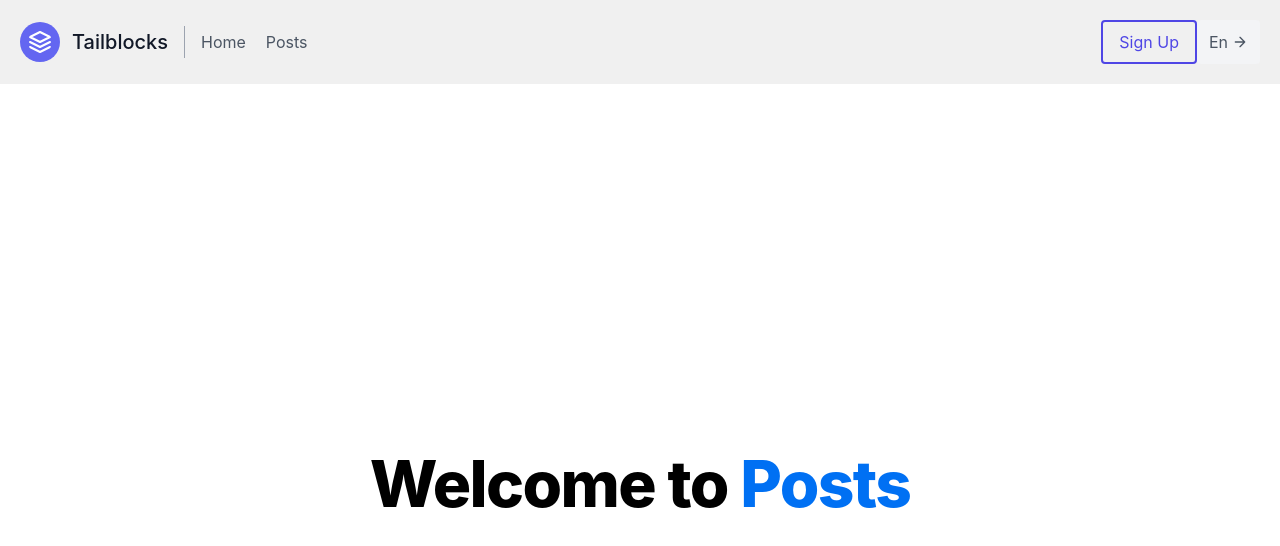
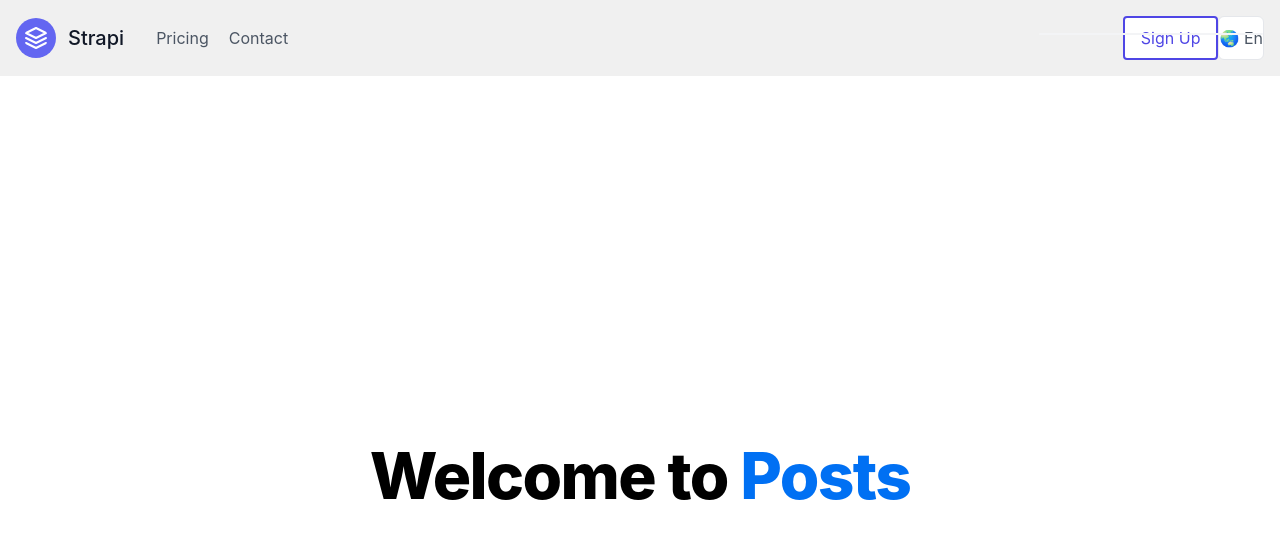
Before and after one commit to PaulBratslavsky/next-13-corporate-template, a Next.js app: page / in a window 1280 px wide. Shown: the top 546 px of the page. Built offline with nearby package versions, Linux system fonts and the light colour scheme.

Commit message:
continue with navbar styling

```diff
--- a/app/layout.jsx
+++ b/app/layout.jsx
@@ -1,5 +1,7 @@
+"use client" // declare a NextJs13 component as a client component
 import Link from "next/link";
 import "./globals.css";
+import { Menu } from "@headlessui/react";
 
 export default function RootLayout({ children }) {
   return (
@@ -16,27 +18,56 @@ export default function RootLayout({ children }) {
             <Link href="/posts">Posts</Link>
           </nav>
         </header> */}
-        <header className="text-gray-600 body-font">
-          <div className="container mx-auto flex flex-wrap p-1 flex-col md:flex-row items-center">
-            <a className="flex title-font font-medium items-center text-gray-900 mb-4 md:mb-0">
+        <header className="text-gray-600">
+          <div className="container flex flex-col flex-wrap items-center p-1 mx-auto lg:p-0 md:flex-row">
+            <a className="flex items-center mb-4 font-medium text-gray-900 title-font md:mb-0">
               {/* will substitute strapi logo here, first designing navbar */}
-              <svg xmlns="http://www.w3.org/2000/svg" fill="none" stroke="currentColor" stroke-linecap="round" stroke-linejoin="round" stroke-width="2" className="w-10 h-10 text-white p-2 bg-indigo-500 rounded-full" viewBox="0 0 24 24">
+              <svg xmlns="http://www.w3.org/2000/svg" fill="none" stroke="currentColor" stroke-linecap="round" stroke-linejoin="round" stroke-width="2" className="w-10 h-10 p-2 text-white bg-indigo-500 rounded-full" viewBox="0 0 24 24">
                 <path d="M12 2L2 7l10 5 10-5-10-5zM2 17l10 5 10-5M2 12l10 5 10-5"></path>
               </svg>
-              <span className="ml-3 text-xl">Tailblocks</span>
+              <span className="ml-3 text-xl">Strapi</span>
             </a>
-            <nav className="md:mr-auto md:ml-4 md:py-1 md:pl-4 md:border-l md:border-gray-400	flex flex-wrap items-center text-base justify-center">
-              <Link className='mr-5 hover:text-gray-900' href='/'>Home</Link>
-              <Link className='mr-5 hover:text-gray-900' href="/posts">Posts</Link>
+            <nav className="flex flex-wrap items-center justify-center text-base md:mr-auto md:ml-4 md:py-1 md:pl-4">
+              <Link className='mr-5 hover:text-gray-900' href='/'>Pricing</Link>
+              <Link className='mr-5 hover:text-gray-900' href="/posts">Contact</Link>
             </nav>
-            <div className="flex justify-between">
-            <button className="inline-flex items-center border-2 py-2 px-4 focus:outline-none hover:bg-gray-200 rounded text-base mt-4 md:mt-0 text-indigo-600 hover:text-black border-indigo-600">Sign Up
+            <div className="flex justify-between w-auto">
+            <button className="inline-flex items-center px-4 py-2 mt-4 text-base text-indigo-600 bg-white border-2 border-indigo-600 rounded focus:outline-none hover:bg-gray-200 md:mt-0 hover:text-black">Sign Up
             </button>
-            <button className="inline-flex items-center bg-gray-100 border-0 py-1 px-3 focus:outline-none hover:bg-gray-200 rounded text-base mt-4 md:mt-0">En
+            {/* <button className="inline-flex items-center px-3 py-1 mt-4 text-base bg-gray-100 border-0 rounded focus:outline-none hover:bg-gray-200 md:mt-0">En
               <svg fill="none" stroke="currentColor" stroke-linecap="round" stroke-linejoin="round" stroke-width="2" className="w-4 h-4 ml-1" viewBox="0 0 24 24">
                 <path d="M5 12h14M12 5l7 7-7 7"></path>
               </svg>
-            </button>
+            </button> */}
+            <div className="relative inline-flex items-stretch bg-white border rounded-md">
+              <Menu>
+                <Menu.Button>🌏 En </Menu.Button>
+                  <div className="absolute right-0 z-10 w-56 mt-4 origin-top-right bg-white border border-gray-100 rounded-md shadow-lg">
+                  <Menu.Items>
+                    <Menu.Item>
+                      {({ active }) => (
+                        <a
+                          className={`${active && "block rounded-lg px-4 py-2 text-sm text-gray-500 hover:bg-gray-50 hover:text-gray-700"}`}
+
+                        >
+                          En
+                        </a>
+                      )}
+                    </Menu.Item>
+                    <Menu.Item>
+                      {({ active }) => (
+                        <a
+                          className={`${active && "block rounded-lg px-4 py-2 text-sm text-gray-500 hover:bg-gray-50 hover:text-gray-700"}`}
+
+                        >
+                          Fr
+                        </a>
+                      )}
+                    </Menu.Item>
+                  </Menu.Items>
+                  </div>
+                </Menu>
+            </div>
             </div>
           </div>
         </header>
```
